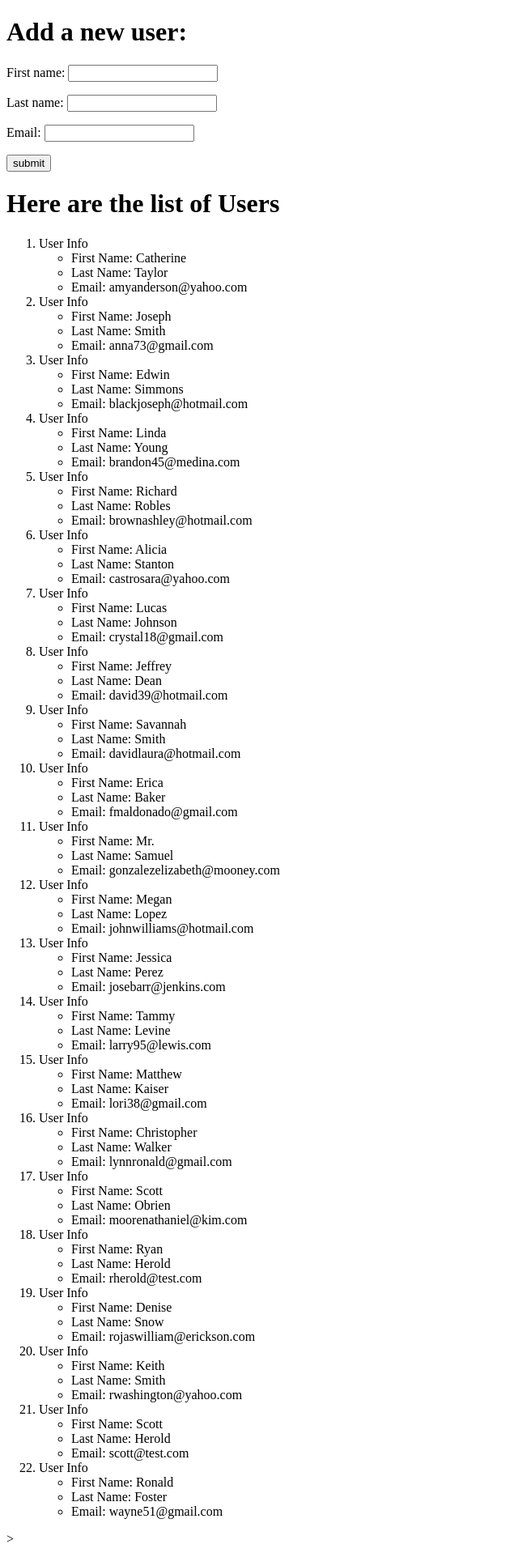
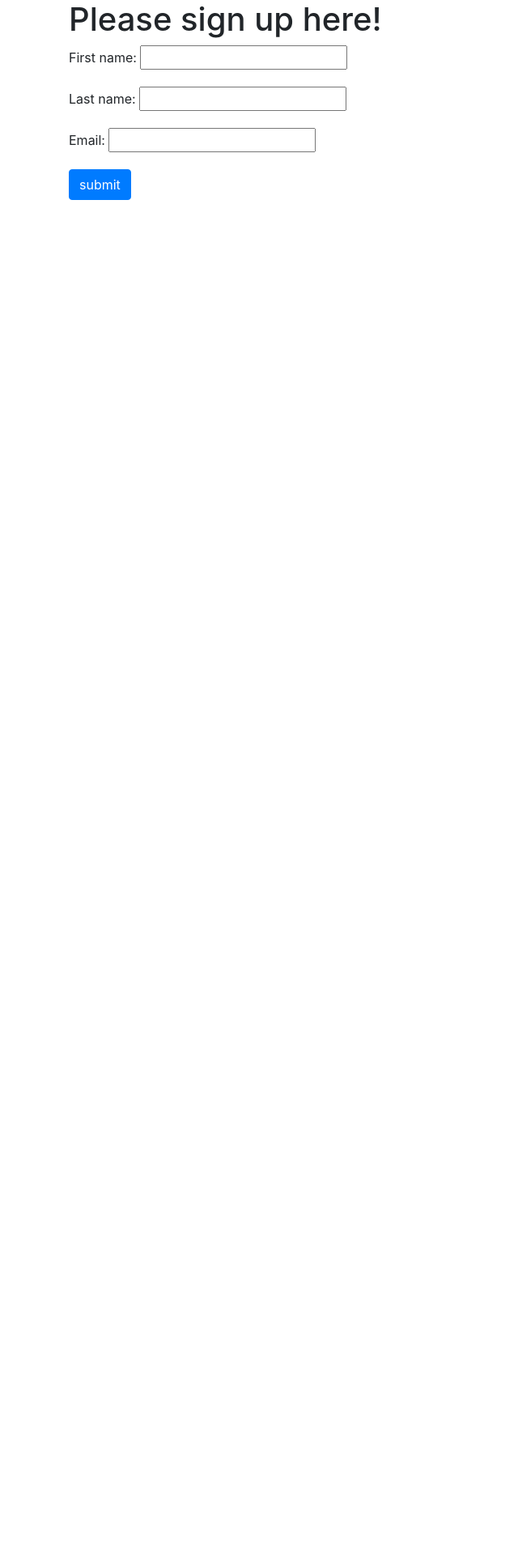
Before and after one commit to scottherold/django_mvc_workingapp, a Django app: page /users in a window 1280 px wide. Shown: the whole page at 81% size, without its empty margins (0-640 px from the left). After the commit the page ends 247 px from the top, so only its background shows below. Run offline with Django 3.2, Linux system fonts and the light colour scheme; data comes from the database, SQL or seed files in the repository; both versions use the stored data as it was after the commit; some libraries are stand-ins or nearby versions.

Commit message:
Added ModelForm functionality

```diff
--- a/AppTwo/forms.py
+++ b/AppTwo/forms.py
@@ -7,6 +7,15 @@ from AppTwo.models import User
 
 
 class UserForm(ModelForm):
+    """
+    This class creates a Django ModelForm for the User model.
+    """
     class Meta:
+        """
+        Attributes:
+            model (User): Sets the UserForm model to tie to the User model.
+            fields (list): Provides a list of fields to be mapped from the
+            provided form data to the User model.
+        """
         model = User
         fields = ['first_name', 'last_name', 'email']
--- a/AppTwo/views.py
+++ b/AppTwo/views.py
@@ -29,15 +29,13 @@ def users(request):
     # Create a form
     form = UserForm()
 
-    # Query for Users
-    user_list = User.objects.order_by('email')
-    users_context = {'users': user_list, 'user_form': form}
-
     # Validators/Save to DB
     if request.method == 'POST':
         form = UserForm(request.POST)
-        form.save()
-        form = UserForm()
-        return render(request, 'AppTwo/users.html', context=users_context)
 
-    return render(request, 'AppTwo/users.html', context=users_context)
+        if form.is_valid():
+            form.save()
+            return index(request)
+        else:
+            print('ERROR INVALID FORM')
+    return render(request, 'AppTwo/users.html', context={'form': form})
--- a/templates/AppTwo/users.html
+++ b/templates/AppTwo/users.html
@@ -7,30 +7,18 @@
     <meta name="viewport" content="width=device-width, initial-scale=1.0">
     <title>Users</title>
     <link rel="stylesheet" href="{% static "css/mystyle.css" %}" />
+    <link rel="stylesheet" href="https://maxcdn.bootstrapcdn.com/bootstrap/4.0.0/css/bootstrap.min.css"
+        integrity="sha384-Gn5384xqQ1aoWXA+058RXPxPg6fy4IWvTNh0E263XmFcJlSAwiGgFAW/dAiS6JXm" crossorigin="anonymous"
+    />
 </head>
 <body>
-    <h1>Add a new user:</h1>
+    <div class="container">
+        <h1>Please sign up here!</h1>
         <form method="POST">
-            {{ user_form.as_p }}
+            {{ form.as_p }}
             {% csrf_token %}
-            <input type="submit" class="btn btn-primary" value="submit" />
+            <input type="submit" class='btn btn-primary' value="submit" />
         </form>
-    <h1>Here are the list of Users</h1>
-    <div>
-        {% if users %}
-            <ol>
-                {% for person in users %}
-                    <li>User Info</li>
-                        <ul>
-                            <li>First Name: {{ person.first_name }}</li>
-                            <li>Last Name: {{ person.last_name }}</li>
-                            <li>Email: {{ person.email }}</li>
-                        </ul>
-                {% endfor %}
-            </ol>>
-        {% else %}
-            <p>No Users Found</p>
-        {% endif %}
     </div>
 </body>
 </html>
```
Also changed, not shown: templates/AppTwo/index.html (+9 -2 lines), db.sqlite3.
